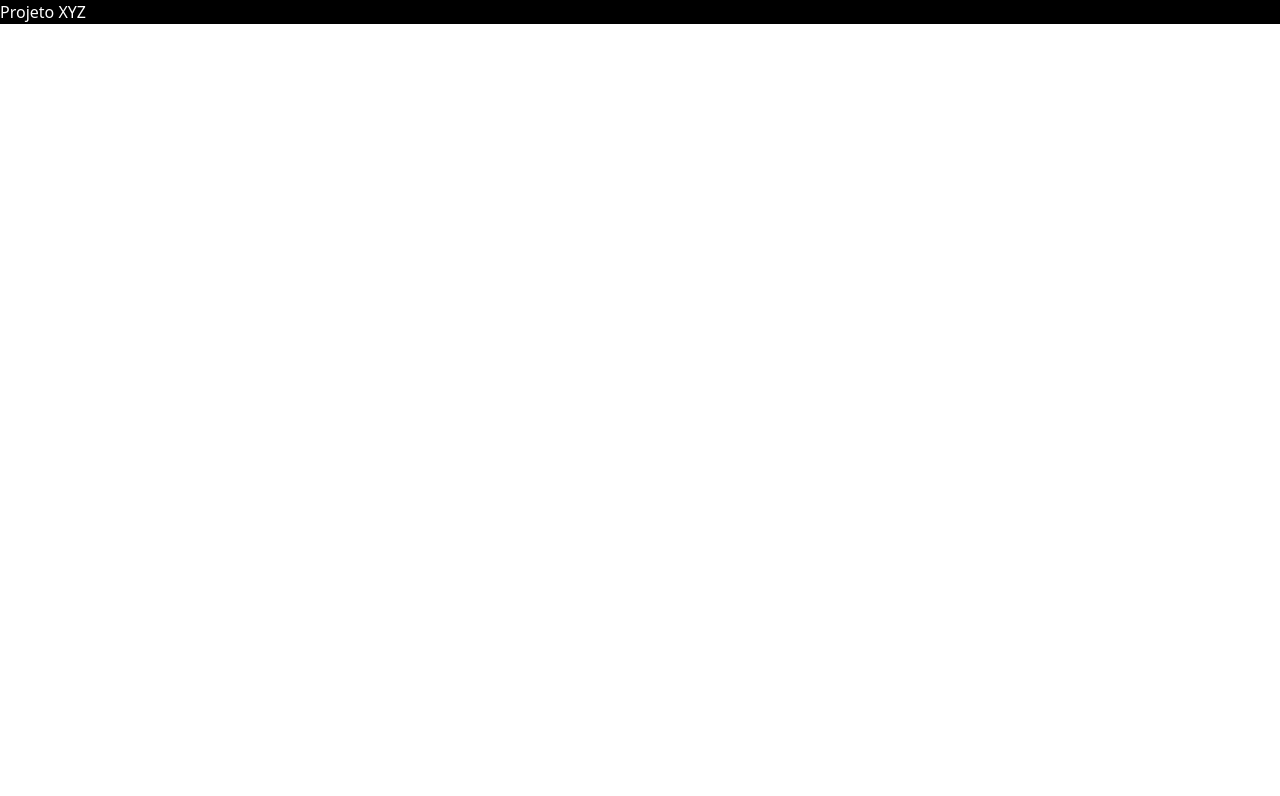
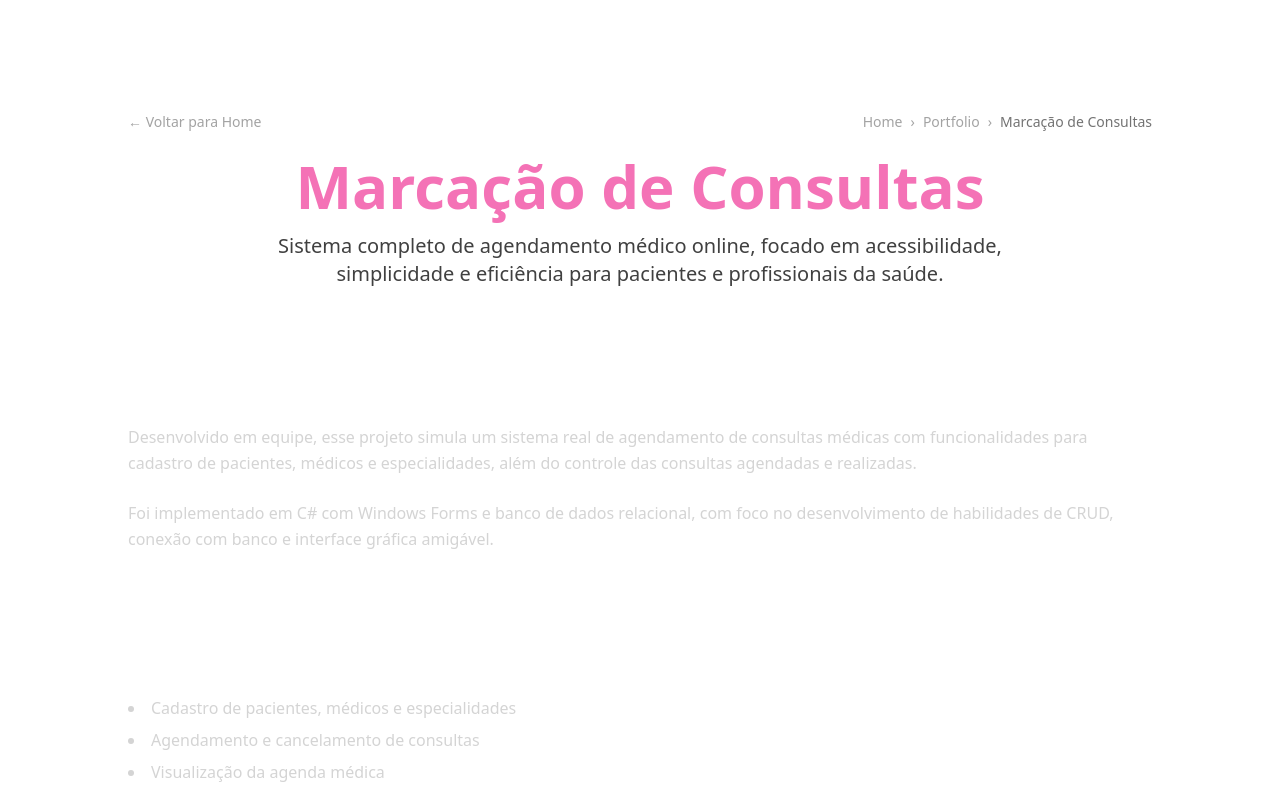
Before and after one commit to Melpscosta/melissapereira-portfolio, a React (Vite) app: page /projetos/marcacao-de-consultas-medicas in a window 1280 px wide. Shown: the top 796 px of the page. Built offline with nearby package versions, Linux system fonts and the light colour scheme.

Commit message:
alterando projetos

```diff
--- a/src/Pages/ProjetoMarcacaoConsultas.tsx
+++ b/src/Pages/ProjetoMarcacaoConsultas.tsx
@@ -1,5 +1,136 @@
-const ProjetoXYZ = () => {
-    return <div>Projeto XYZ</div>;
+import React from "react";
+import { motion } from "framer-motion";
+import { useNavigate } from "react-router-dom";
+
+const fadeInUp = {
+  initial: { opacity: 0, y: 20 },
+  animate: { opacity: 1, y: 0 },
+  transition: { duration: 0.6 },
 };
 
-export default ProjetoXYZ;
+export default function ProjetoMarcacaoConsultas() {
+  const navigate = useNavigate();
+
+  return (
+    <main className="bg-white dark:bg-neutral-950 text-black dark:text-white font-sans min-h-screen px-6 pb-24 scroll-smooth">
+      {/* Header */}
+      <div className="pt-28 max-w-5xl mx-auto">
+        <div className="mb-6 flex items-center justify-between text-sm text-neutral-400">
+          <button
+            onClick={() => navigate("/")}
+            className="hover:text-white transition"
+          >
+            ← Voltar para Home
+          </button>
+
+          <nav>
+            <ol className="flex space-x-2">
+              <li>
+                <a href="/" className="hover:underline hover:text-white">
+                  Home
+                </a>
+              </li>
+              <li>›</li>
+              <li>
+                <a
+                  href="/portfolio"
+                  className="hover:underline hover:text-white"
+                >
+                  Portfolio
+                </a>
+              </li>
+              <li>›</li>
+              <li className="text-neutral-500 dark:text-neutral-400">
+                Marcação de Consultas
+              </li>
+            </ol>
+          </nav>
+        </div>
+
+        {/* Título + intro */}
+        <motion.section {...fadeInUp} className="text-center mb-20">
+          <h1 className="text-5xl md:text-6xl font-extrabold text-pink-400 mb-4">
+            Marcação de Consultas
+          </h1>
+          <p className="text-lg md:text-xl text-neutral-700 dark:text-neutral-400 max-w-3xl mx-auto">
+            Sistema completo de agendamento médico online, focado em
+            acessibilidade, simplicidade e eficiência para pacientes e
+            profissionais da saúde.
+          </p>
+        </motion.section>
+      </div>
+
+      <div className="space-y-24 max-w-5xl mx-auto">
+        {/* SOBRE */}
+        <motion.section {...fadeInUp} className="space-y-6">
+          <h2 className="text-2xl font-bold text-white">Sobre o projeto</h2>
+          <p className="leading-relaxed text-neutral-300">
+            Desenvolvido em equipe, esse projeto simula um sistema real de
+            agendamento de consultas médicas com funcionalidades para cadastro
+            de pacientes, médicos e especialidades, além do controle das
+            consultas agendadas e realizadas.
+          </p>
+          <p className="leading-relaxed text-neutral-300">
+            Foi implementado em C# com Windows Forms e banco de dados
+            relacional, com foco no desenvolvimento de habilidades de CRUD,
+            conexão com banco e interface gráfica amigável.
+          </p>
+        </motion.section>
+
+        {/* FUNCIONALIDADES */}
+        <motion.section {...fadeInUp} className="space-y-4">
+          <h2 className="text-2xl font-bold text-white">
+            Funcionalidades principais
+          </h2>
+          <ul className="list-disc list-inside space-y-2 text-neutral-300">
+            <li>Cadastro de pacientes, médicos e especialidades</li>
+            <li>Agendamento e cancelamento de consultas</li>
+            <li>Visualização da agenda médica</li>
+            <li>Edição e remoção de registros</li>
+            <li>Conexão com banco de dados relacional</li>
+            <li>Interface desktop responsiva com Windows Forms</li>
+          </ul>
+        </motion.section>
+
+        {/* Imagens */}
+        <motion.section
+          {...fadeInUp}
+          className="grid grid-cols-1 sm:grid-cols-2 lg:grid-cols-3 gap-6"
+        >
+          {["marcacao1", "marcacao2", "marcacao3"].map((img, i) => (
+            <img
+              key={i}
+              src={`/assets/${img}.png`}
+              className="w-full h-full rounded-xl border border-white/10 shadow-xl object-cover"
+              alt={`Marcação de Consultas ${i + 1}`}
+            />
+          ))}
+        </motion.section>
+
+        {/* MOTIVAÇÃO */}
+        <motion.section {...fadeInUp} className="space-y-4">
+          <h2 className="text-2xl font-bold text-white">O que nos motivou?</h2>
+          <p className="leading-relaxed text-neutral-300">
+            Percebemos a importância de sistemas que melhorem a organização e o
+            atendimento na área da saúde, especialmente em unidades públicas ou
+            clínicas que ainda operam com agendamentos manuais. A ideia foi
+            criar um sistema prático e funcional para simular essa realidade.
+          </p>
+        </motion.section>
+
+        {/* RESULTADOS */}
+        <motion.section {...fadeInUp} className="space-y-4">
+          <h2 className="text-2xl font-bold text-white">
+            Resultados esperados
+          </h2>
+          <p className="leading-relaxed text-neutral-300">
+            O sistema pode ser utilizado como base para projetos reais de
+            informatização da saúde. Além de fortalecer habilidades técnicas, o
+            projeto nos preparou para desenvolver soluções completas que
+            envolvem banco de dados, UI/UX e lógica de negócio.
+          </p>
+        </motion.section>
+      </div>
+    </main>
+  );
+}
--- a/src/Pages/ProjetoPorto.tsx
+++ b/src/Pages/ProjetoPorto.tsx
@@ -33,10 +33,10 @@ export default function ProjetoPorto() {
               <li>›</li>
               <li>
                 <a
-                  href="/portfolio"
+                  href="/#myWork"
                   className="hover:underline hover:text-white"
                 >
-                  Portfolio
+                  Projetos
                 </a>
               </li>
               <li>›</li>
```
